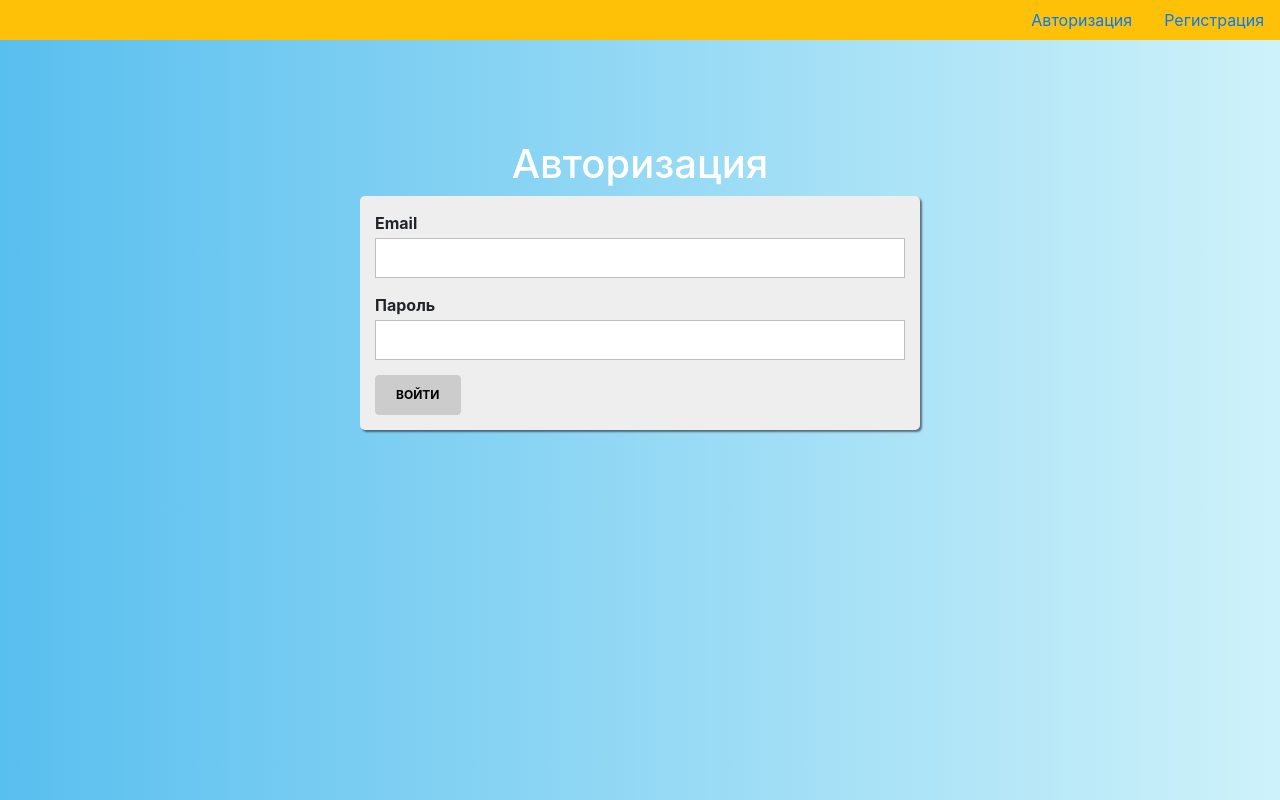
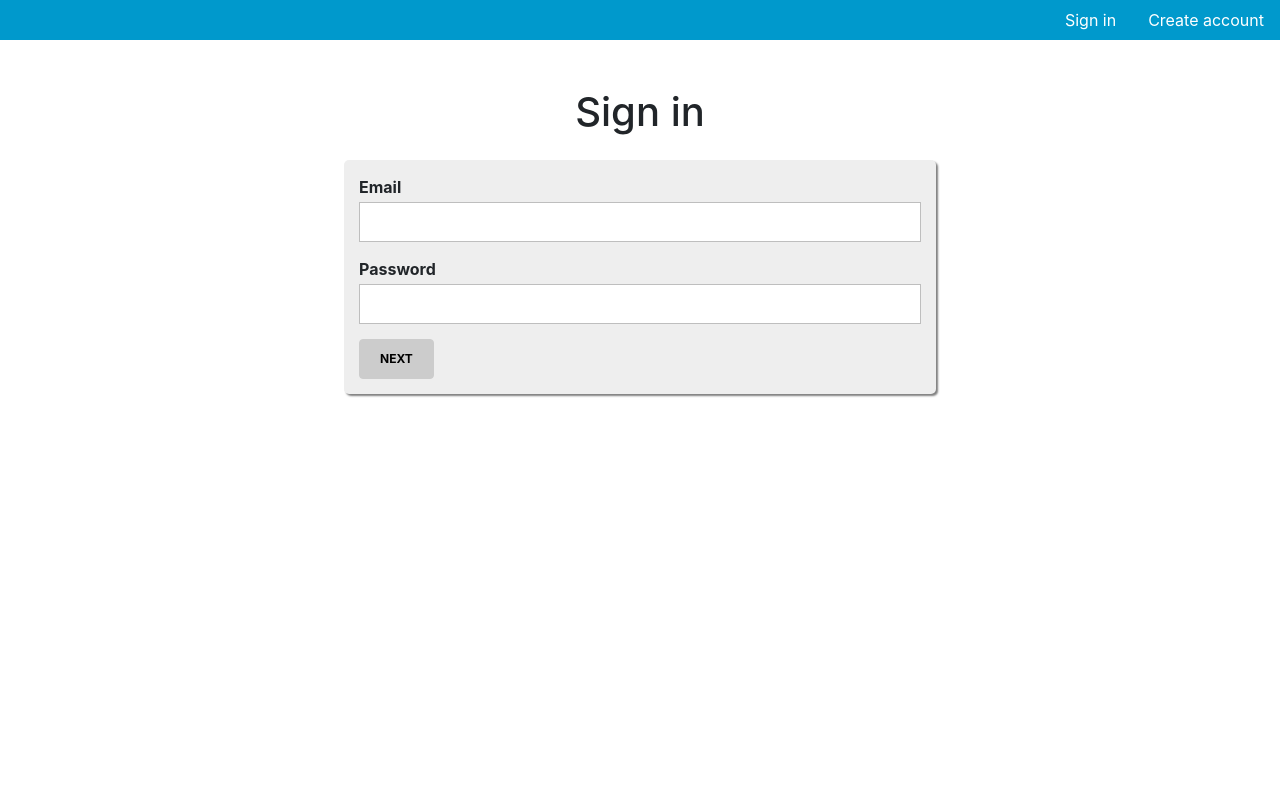
Before and after one commit to AliaksandrMiadzvedzeu/react-test-task, a React (Create React App) app: page /login in a window 1280 px wide. Built offline with nearby package versions, Linux system fonts and the light colour scheme.

Commit message:
fixed css

```diff
--- a/src/App.tsx
+++ b/src/App.tsx
@@ -55,7 +55,7 @@ class App extends Component<DispatchProps & StateProps, {}> {
     if (this.props.isAuthenticated) {
       routes = (
         <Routes>
-          <Route path="list" element={<NoteList textColor="blue" />} />
+          <Route path="list" element={<NoteList textColor="black" />} />
           <Route path="logout" element={<Logout />} />
           <Route path="*" element={<Navigate to="/list" />} />
         </Routes>
--- a/src/components/Navigation/Menu/Menu.module.css
+++ b/src/components/Navigation/Menu/Menu.module.css
@@ -1,3 +1,16 @@
 .active {
-    background-color: red;
+    background-color: rgb(51, 102, 153);
 }
+
+.mainNavItem > a:hover {
+   color: yellow;
+}
+
+.mainNavItem > a {
+    color: white;
+}
+
+.wrapper {
+    background-color: rgb(0, 153, 204);
+    color: white;
+}
--- a/src/components/Navigation/Menu/Menu.tsx
+++ b/src/components/Navigation/Menu/Menu.tsx
@@ -16,7 +16,7 @@ class Menu extends Component<MenuProps> {
   renderLinks(links: Array<ILink>) {
     return links.map((link, index) => {
       return (
-        <li key={index} className="nav-item">
+        <li key={index} className={classes.mainNavItem}>
           <NavLink
             to={link.to}
             className={({ isActive }) =>
@@ -34,18 +34,18 @@ class Menu extends Component<MenuProps> {
     const links = [];
 
     if (this.props.isAuthenticated) {
-      links.push({ to: "/list", label: "Список" });
-      links.push({ to: "/logout", label: "Выйти" });
+      links.push({ to: "/list", label: "Notes" });
+      links.push({ to: "/logout", label: "Sign out" });
     } else {
-      links.push({ to: "/login", label: "Авторизация" });
-      links.push({ to: "/register", label: "Регистрация" });
+      links.push({ to: "/login", label: "Sign in" });
+      links.push({ to: "/register", label: "Create account" });
     }
 
     return (
-      <div className="d-flex justify-content-between bg-warning">
+      <div className={"d-flex justify-content-between " + classes.wrapper}>
         <div className="d-flex align-items-center px-3">
           {this.props.isAuthenticated && this.props.userName.length > 0
-            ? `Welcome ${this.props.userName}`
+            ? `Hello ${this.props.userName}`
             : null}
         </div>
         <ul className={"nav nav-pills justify-content-end " + classes.navPills}>
--- a/src/containers/Auth/Auth.module.css
+++ b/src/containers/Auth/Auth.module.css
@@ -1,23 +1,3 @@
-.Auth {
-    display: flex;
-    justify-content: center;
-    padding-top: 100px;
-    flex-grow: 1;
-    width: 100%;
-    background: linear-gradient(270deg, #cef2fa 0%, #59bfef 100%);
-}
-
-.Auth > div {
-    width: 100%;
-    max-width: 600px;
-    padding: 0 20px;
-}
-
-.Auth h1 {
-    color: #fff;
-    text-align: center;
-}
-
 .AuthForm {
     background: #eee;
     box-shadow: 2px 2px 2px rgba(0, 0, 0, .5);
--- a/src/containers/Auth/LoginForm.tsx
+++ b/src/containers/Auth/LoginForm.tsx
@@ -32,7 +32,7 @@ class LoginForm extends Form<DispatchProps, IFormControls> {
         value: "",
         type: "email",
         label: "Email",
-        errorMessage: "Введите корректный email",
+        errorMessage: "Please enter a valid email address",
         valid: false,
         touched: false,
         validation: {
@@ -43,8 +43,8 @@ class LoginForm extends Form<DispatchProps, IFormControls> {
       password: {
         value: "",
         type: "password",
-        label: "Пароль",
-        errorMessage: "Введите корректный пароль",
+        label: "Password",
+        errorMessage: "Please enter a correct password",
         valid: false,
         touched: false,
         validation: {
@@ -74,9 +74,9 @@ class LoginForm extends Form<DispatchProps, IFormControls> {
 
   render() {
     return (
-      <div className={classes.Auth}>
-        <div>
-          <h1>Авторизация</h1>
+      <div className="d-flex justify-content-center flex-grow-1 pt-5">
+        <div className="w-100 px-1" style={{ maxWidth: "600px" }}>
+          <h1 className="text-center mb-4">Sign in</h1>
 
           <form onSubmit={this.submitHandler} className={classes.AuthForm}>
             {this.renderInputs()}
@@ -86,7 +86,7 @@ class LoginForm extends Form<DispatchProps, IFormControls> {
               onClick={this.loginHandler}
               disabled={!this.state.isFormValid}
             >
-              Войти
+              Next
             </Button>
             {this.state.serverErrorMessage.trim().length > 0 ? (
               <div className={classes.Error}>
--- a/src/containers/Auth/RegisterForm.tsx
+++ b/src/containers/Auth/RegisterForm.tsx
@@ -38,7 +38,7 @@ class RegisterForm extends Form<DispatchProps, IFormControls> {
         value: "",
         type: "email",
         label: "Email",
-        errorMessage: "Введите корректный email",
+        errorMessage: "Please enter a valid email address",
         valid: false,
         touched: false,
         validation: {
@@ -49,8 +49,8 @@ class RegisterForm extends Form<DispatchProps, IFormControls> {
       password: {
         value: "",
         type: "password",
-        label: "Пароль",
-        errorMessage: "Введите корректный пароль",
+        label: "Password",
+        errorMessage: "Please enter a correct password",
         valid: false,
         touched: false,
         validation: {
@@ -61,8 +61,8 @@ class RegisterForm extends Form<DispatchProps, IFormControls> {
       name: {
         value: "",
         type: "input",
-        label: "Имя",
-        errorMessage: "Введите имя",
+        label: "Name",
+        errorMessage: "Please enter your name",
         valid: false,
         touched: false,
         validation: {
@@ -73,8 +73,8 @@ class RegisterForm extends Form<DispatchProps, IFormControls> {
       surname: {
         value: "",
         type: "input",
-        label: "Фамилия",
-        errorMessage: "Введите фамилию",
+        label: "Surname",
+        errorMessage: "Please enter your surname",
         valid: false,
         touched: false,
         validation: {
@@ -106,9 +106,9 @@ class RegisterForm extends Form<DispatchProps, IFormControls> {
 
   render() {
     return (
-      <div className={classes.Auth}>
-        <div>
-          <h1>Регистрация</h1>
+      <div className="d-flex justify-content-center flex-grow-1 pt-5">
+        <div className="w-100 px-1" style={{ maxWidth: "600px" }}>
+          <h1 className="text-center mb-4">Create account</h1>
 
           <form onSubmit={this.submitHandler} className={classes.AuthForm}>
             {this.renderInputs()}
@@ -117,7 +117,7 @@ class RegisterForm extends Form<DispatchProps, IFormControls> {
               onClick={this.registerHandler}
               disabled={!this.state.isFormValid}
             >
-              Зарегистрироваться
+              Next
             </Button>
             {this.state.serverErrorMessage.trim().length > 0 ? (
               <div className={classes.Error}>
--- a/src/containers/NoteList/NoteList.tsx
+++ b/src/containers/NoteList/NoteList.tsx
@@ -184,13 +184,17 @@ class NoteList extends Component<Props, State> {
           <Loader />
         ) : (
           <table className="table table-striped">
-            <col style={{ width: "80%" }} />
-            <col style={{ width: "10%" }} />
-            <col style={{ width: "10%" }} />
+            <col style={{ width: "80%" }} className="w-80" />
+            <col style={{ width: "10%" }} className="w-10" />
+            <col style={{ width: "10%" }} className="w-10" />
             <thead>
               <tr>
-                <th scope="col">Note</th>
-                <th scope="col">Status</th>
+                <th className="w-80" scope="col">
+                  Note
+                </th>
+                <th className="w-10" scope="col">
+                  Status
+                </th>
                 <th scope="col">Action</th>
               </tr>
             </thead>
--- a/src/hoc/Layout/Layout.module.css
+++ b/src/hoc/Layout/Layout.module.css
@@ -2,6 +2,8 @@
     height: 100vh;
     display: flex;
     flex-direction: column;
+
+    background: white;
 }
 
 .Layout main {
```
